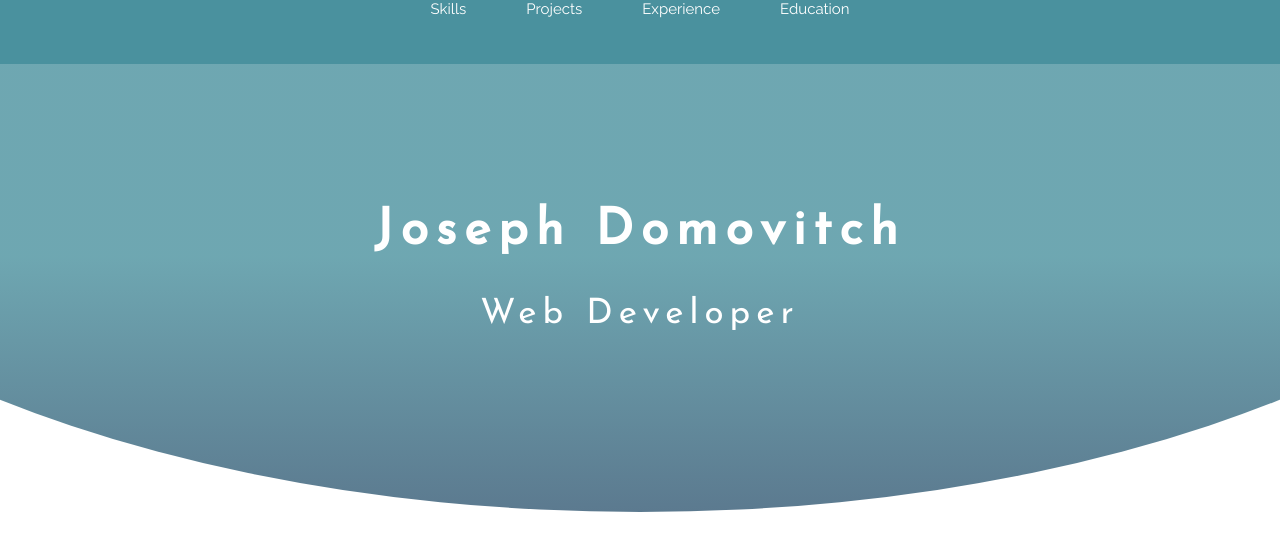
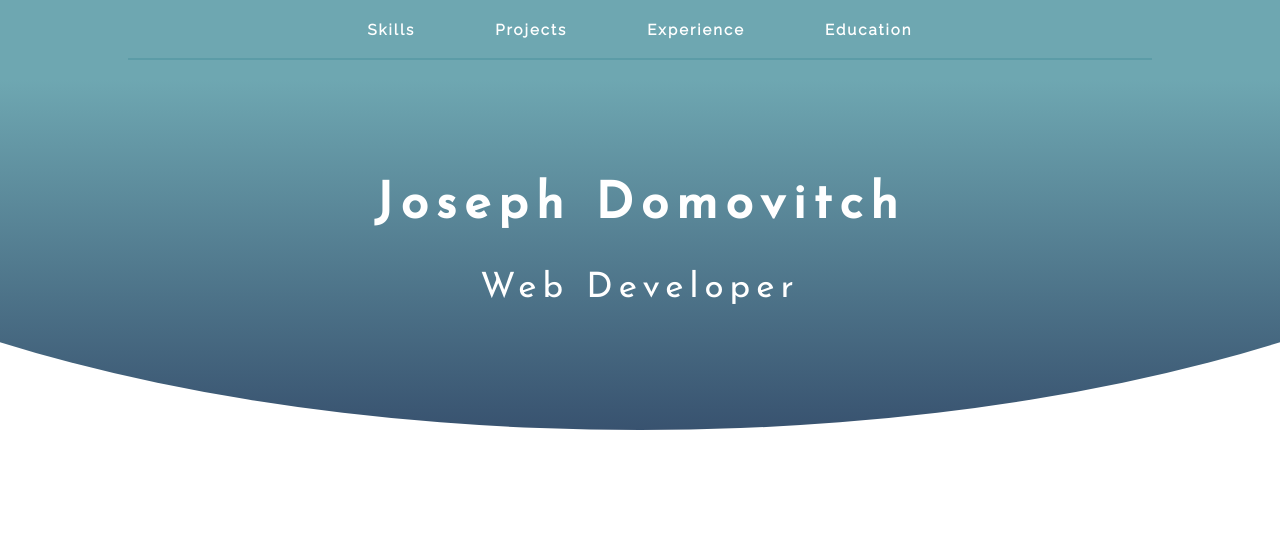
Before and after one commit to jdomo/jd-portfolio, a React (Create React App) app: page / in a window 1280 px wide. Shown: the top 550 px of the page. Built offline with nearby package versions, Linux system fonts and the light colour scheme.

Commit message:
navbar pseudoclass animations

```diff
--- a/public/sass/abstracts/_variables.scss
+++ b/public/sass/abstracts/_variables.scss
@@ -32,4 +32,4 @@ $border-radius-sml: 3px;
 $default-box-shadow: 0 1.5rem 4rem rgba($color-black, .15);
 
 //MISC
-$navbar-height: 8vh;
+$navbar-height: 8rem;
--- a/public/sass/layout/_header.scss
+++ b/public/sass/layout/_header.scss
@@ -1,11 +1,11 @@
 .header {
   position: relative;
-  height: 80vh;
-  min-height: 40rem;
+  // height: 80vh;
+  height: 50rem;
   background-image: linear-gradient(
     to bottom,
-    rgba($color-blue-light, 0.8) 30%,
-    rgba($color-blue-dark, 0.8));
+    rgba($color-blue-light, 0.8),
+    rgba($color-blue-dark, 1));
   background-size: cover;
   background-position: top;
   // -webkit-clip-path: polygon(0% 0, 100% 0, 100% 75vh, 0 100%);
--- a/public/sass/layout/_navbar.scss
+++ b/public/sass/layout/_navbar.scss
@@ -1,20 +1,53 @@
 .navbar {
-  background-color: $color-blue-light;
-  min-height: $navbar-height;
-  color: $color-white;
+  background-color: rgba($color-blue-light, 0.8);
+  margin: 0;
+  height: 8rem;
+  padding: .5rem 0 0 0;
+  position: relative;
 
   &__linklist {
+    position: absolute;
+    top: 4rem;
+    left: 50%;
+    transform: translate(-50%, -50%);
+
     list-style: none;
     text-align: center;
+    width: 80%;
+    border-bottom: 1px solid rgba($color-blue-light, 1);
+    padding-bottom: 2rem;
+  }
+
+  &__item {
+    display: inline-block;
+    font-size: 1.5rem;
+    font-weight: 700;
+    padding: 0 3rem;
+    border-radius: 3px;
   }
 
   &__link {
-    display: inline-block;
-    font-size: 1.5rem;
-    // margin-top: 50%;
+    &:link,
+    &:visited {
+      transition: all .3s;
+      text-decoration: none;
+      color: $color-white;
+      padding: 1rem;
+      letter-spacing: .2rem;
+    }
 
-    &:not(:last-child) {
-      padding-right: 6rem;
+    &:hover,
+    &:active {
+      border-top: 4px solid white;
+      font-weight: 700;
+      border-radius: 3px;
     }
+    &:focus {
+      border-top: 4px solid white;
+      font-weight: 700;
+      border-radius: 3px;
+      background-color: rgba($color-blue-light, 0.9);
+    }
+
   }
 }
--- a/src/components/Navbar.js
+++ b/src/components/Navbar.js
@@ -4,10 +4,18 @@ const Navbar = () => {
   return (
     <nav className="navbar">
       <ul className="navbar__linklist">
-        <li className="navbar__link">Skills</li>
-        <li className="navbar__link">Projects</li>
-        <li className="navbar__link">Experience</li>
-        <li className="navbar__link">Education</li>
+        <li className="navbar__item">
+          <a href="#" className="navbar__link">Skills</a>
+        </li>
+        <li className="navbar__item">
+          <a href="#" className="navbar__link">Projects</a>
+        </li>
+        <li className="navbar__item">
+          <a href="#" className="navbar__link">Experience</a>
+        </li>
+        <li className="navbar__item">
+          <a href="#" className="navbar__link">Education</a>
+        </li>
       </ul>
     </nav>
   )
--- a/src/css/style.css
+++ b/src/css/style.css
@@ -35,9 +35,8 @@ header {
 
 .header {
   position: relative;
-  height: 80vh;
-  min-height: 40rem;
-  background-image: linear-gradient(to bottom, rgba(74, 145, 158, 0.8) 30%, rgba(33, 46, 83, 0.8));
+  height: 50rem;
+  background-image: linear-gradient(to bottom, rgba(74, 145, 158, 0.8), #212e53);
   background-size: cover;
   background-position: top;
   clip-path: ellipse(80% 80% at 50% -10%); }
@@ -57,14 +56,39 @@ header {
     transform: translate(-50%, -40%); }
 
 .navbar {
-  background-color: #4a919e;
-  min-height: 8vh;
-  color: #FFF; }
+  background-color: rgba(74, 145, 158, 0.8);
+  margin: 0;
+  height: 8rem;
+  padding: .5rem 0 0 0;
+  position: relative; }
   .navbar__linklist {
+    position: absolute;
+    top: 4rem;
+    left: 50%;
+    transform: translate(-50%, -50%);
     list-style: none;
-    text-align: center; }
-  .navbar__link {
+    text-align: center;
+    width: 80%;
+    border-bottom: 1px solid #4a919e;
+    padding-bottom: 2rem; }
+  .navbar__item {
     display: inline-block;
-    font-size: 1.5rem; }
-    .navbar__link:not(:last-child) {
-      padding-right: 6rem; }
+    font-size: 1.5rem;
+    font-weight: 700;
+    padding: 0 3rem;
+    border-radius: 3px; }
+  .navbar__link:link, .navbar__link:visited {
+    transition: all .3s;
+    text-decoration: none;
+    color: #FFF;
+    padding: 1rem;
+    letter-spacing: .2rem; }
+  .navbar__link:hover, .navbar__link:active {
+    border-top: 4px solid white;
+    font-weight: 700;
+    border-radius: 3px; }
+  .navbar__link:focus {
+    border-top: 4px solid white;
+    font-weight: 700;
+    border-radius: 3px;
+    background-color: rgba(74, 145, 158, 0.9); }
```
